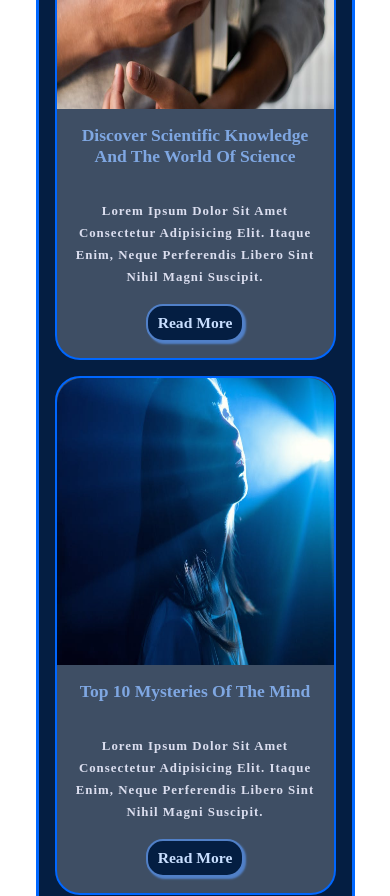
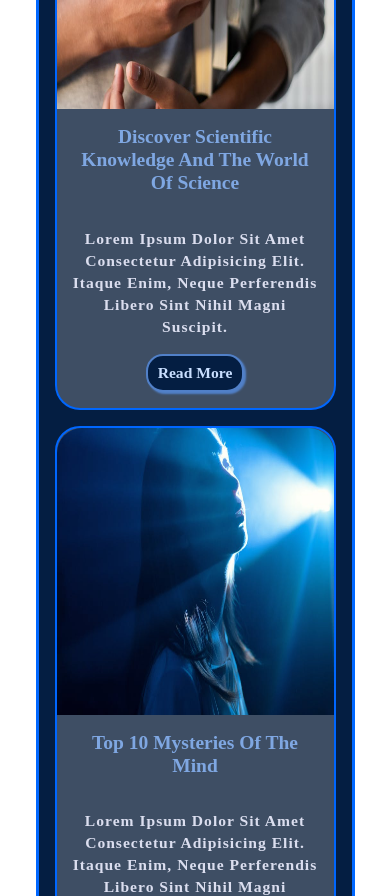
Before and after one commit to nermenalrayyan/University_Hope, a plain HTML site: page research.html in a window 390 px wide. Shown: the part 1200-2096 px from the top of the page. Drawn offline with nearby package versions, Linux system fonts and the light colour scheme.

Commit message:
change font size p and h5 tag

```diff
--- a/css/style.css
+++ b/css/style.css
@@ -349,10 +349,10 @@ header nav .menu-nav ul a {
     font-size: 3.9vw;
   }
   .research-main h5 {
-    font-size: 4.5vw;
+    font-size: 5vw;
   }
   .research-main p {
-    font-size: 3.3vw;
+    font-size: 4vw;
   }
   .research-main section {
     -webkit-box-orient: vertical;
```
Also changed, not shown: css/.parials/_media-query.scss, 1 other file.
